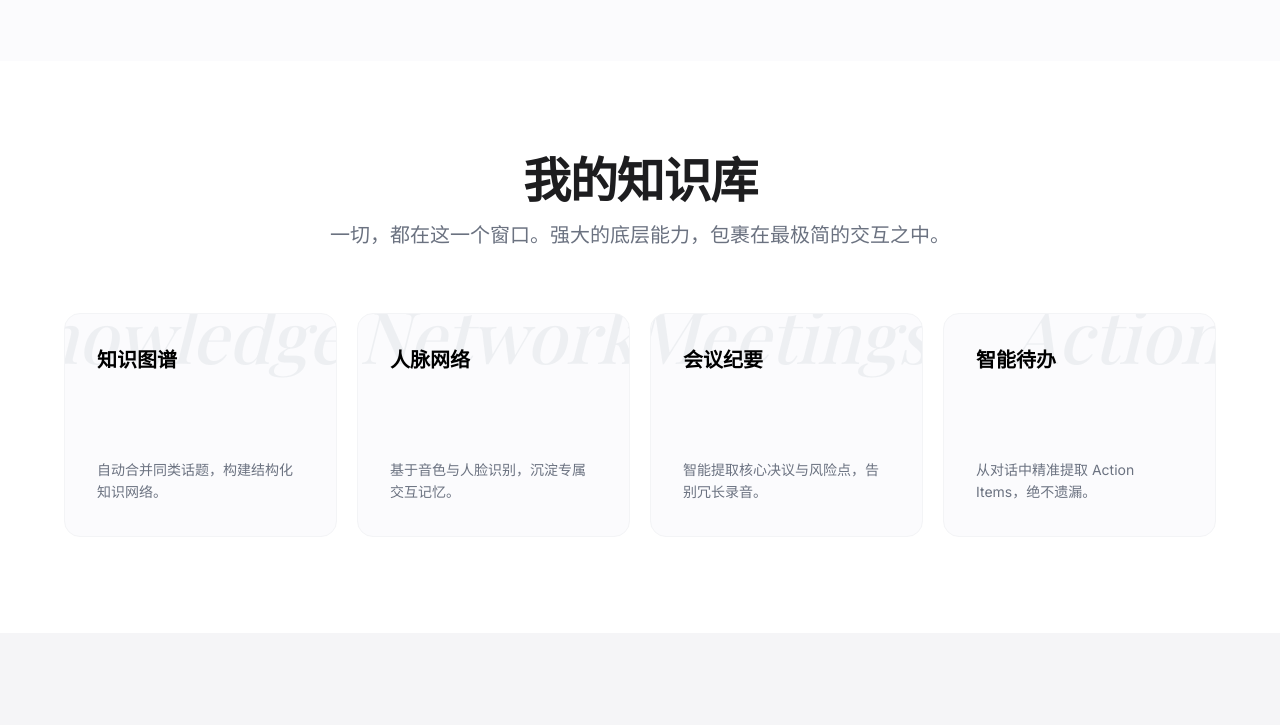
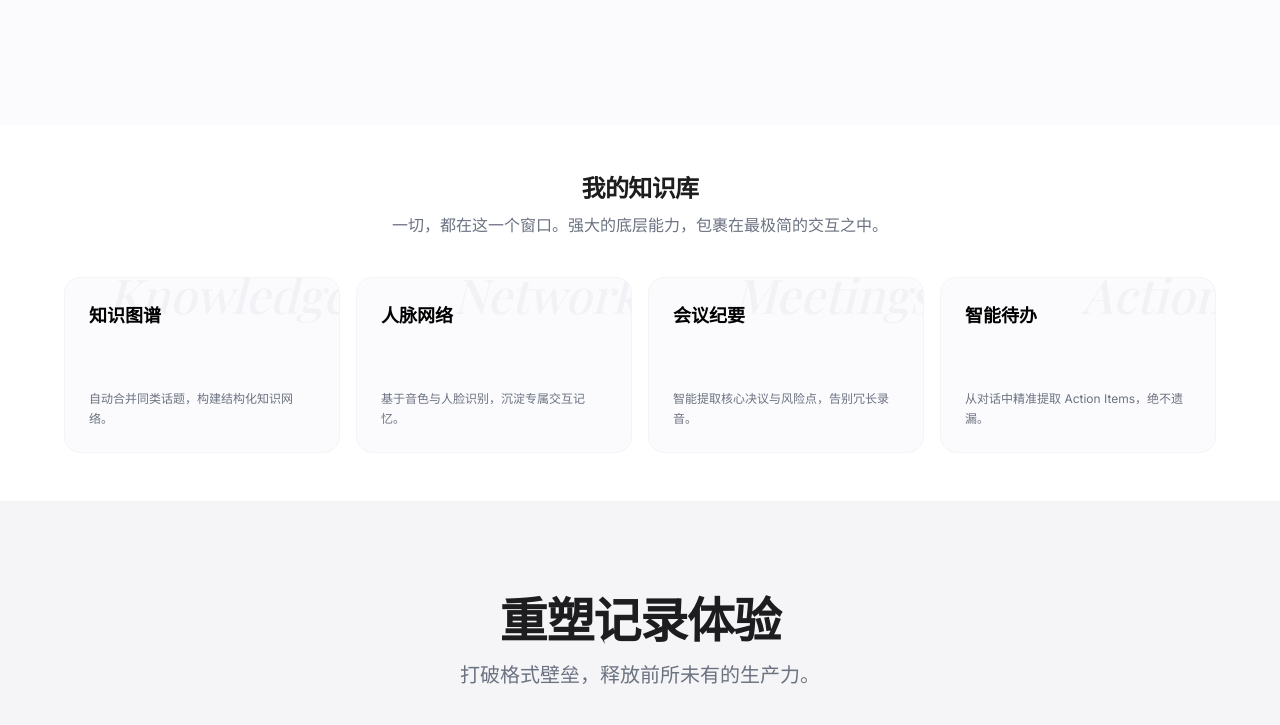
Before and after one commit to wklstuka/AITEXE2, a plain HTML site: page index.html in a window 1280 px wide. Shown: the part 601-1326 px from the top of the page. Drawn offline with nearby package versions, Linux system fonts and the light colour scheme; a web font is replaced by a local one.

Commit message:
UI: Adjust proportions and fix layout error in Knowledge Base

```diff
--- a/index.html
+++ b/index.html
@@ -103,7 +103,7 @@
 
     <main>
         <!-- 2. Hero Section (bg: apple-gray) -->
-        <section class="pt-40 pb-24 px-6 text-center bg-apple-gray">
+        <section class="pt-48 pb-32 px-6 text-center bg-apple-gray">
             <div class="max-w-4xl mx-auto">
                 <h1 class="text-5xl md:text-7xl font-bold tracking-tighter mb-6 leading-tight">
                     化繁为简，<br>知识自然沉淀。
@@ -137,49 +137,49 @@
         </section>
 
         <!-- 3. Knowledge Base Section (bg: white) -->
-        <section id="knowledge-base" class="py-24 px-6 bg-white">
+        <section id="knowledge-base" class="py-12 px-6 bg-white">
             <div class="max-w-6xl mx-auto">
-                <div class="text-center mb-16">
-                    <h2 class="text-3xl md:text-5xl font-bold tracking-tight mb-4">我的知识库</h2>
-                    <p class="text-xl text-gray-500">一切，都在这一个窗口。强大的底层能力，包裹在最极简的交互之中。</p>
+                <div class="text-center mb-10">
+                    <h2 class="text-xl md:text-2xl font-bold tracking-tight mb-2">我的知识库</h2>
+                    <p class="text-base text-gray-500">一切，都在这一个窗口。强大的底层能力，包裹在最极简的交互之中。</p>
                 </div>
 
-                <!-- Horizontal 4 Cards with Elegant Typography -->
-                <div class="grid grid-cols-1 md:grid-cols-4 gap-5 max-w-6xl mx-auto">
+                <!-- Horizontal 4 Cards with Elegant Typography - Reduced Height -->
+                <div class="grid grid-cols-1 md:grid-cols-4 gap-4 max-w-6xl mx-auto">
 
                     <!-- Card 1: 知识 -->
-                    <div onclick="openModal('modal-knowledge')" class="group cursor-pointer bg-apple-gray rounded-2xl p-8 border border-gray-100 hover:border-gray-300 hover:shadow-sm transition duration-500 flex flex-col h-56 relative overflow-hidden">
-                        <div class="absolute -right-2 -top-4 text-7xl font-serif italic text-gray-200/60 group-hover:text-gray-300/60 transition duration-500 select-none pointer-events-none">Knowledge</div>
+                    <div onclick="openModal('modal-knowledge')" class="group cursor-pointer bg-apple-gray rounded-2xl p-6 border border-gray-100 hover:border-gray-300 hover:shadow-sm transition duration-500 flex flex-col h-44 relative overflow-hidden">
+                        <div class="absolute -right-2 -top-2 text-5xl font-serif italic text-gray-200/40 group-hover:text-gray-300/40 transition duration-500 select-none pointer-events-none">Knowledge</div>
                         <div class="relative z-10 flex flex-col h-full justify-between">
-                            <h3 class="text-xl font-semibold text-black">知识图谱</h3>
-                            <p class="text-sm text-gray-500 leading-relaxed">自动合并同类话题，构建结构化知识网络。</p>
+                            <h3 class="text-lg font-semibold text-black">知识图谱</h3>
+                            <p class="text-xs text-gray-500 leading-relaxed">自动合并同类话题，构建结构化知识网络。</p>
                         </div>
                     </div>
 
                     <!-- Card 2: 关系 -->
-                    <div onclick="openModal('modal-people')" class="group cursor-pointer bg-apple-gray rounded-2xl p-8 border border-gray-100 hover:border-gray-300 hover:shadow-sm transition duration-500 flex flex-col h-56 relative overflow-hidden">
-                        <div class="absolute -right-2 -top-4 text-7xl font-serif italic text-gray-200/60 group-hover:text-gray-300/60 transition duration-500 select-none pointer-events-none">Network</div>
+                    <div onclick="openModal('modal-people')" class="group cursor-pointer bg-apple-gray rounded-2xl p-6 border border-gray-100 hover:border-gray-300 hover:shadow-sm transition duration-500 flex flex-col h-44 relative overflow-hidden">
+                        <div class="absolute -right-2 -top-2 text-5xl font-serif italic text-gray-200/40 group-hover:text-gray-300/40 transition duration-500 select-none pointer-events-none">Network</div>
                         <div class="relative z-10 flex flex-col h-full justify-between">
-                            <h3 class="text-xl font-semibold text-black">人脉网络</h3>
-                            <p class="text-sm text-gray-500 leading-relaxed">基于音色与人脸识别，沉淀专属交互记忆。</p>
+                            <h3 class="text-lg font-semibold text-black">人脉网络</h3>
+                            <p class="text-xs text-gray-500 leading-relaxed">基于音色与人脸识别，沉淀专属交互记忆。</p>
                         </div>
                     </div>
 
                     <!-- Card 3: 会议 -->
-                    <div onclick="openModal('modal-meetings')" class="group cursor-pointer bg-apple-gray rounded-2xl p-8 border border-gray-100 hover:border-gray-300 hover:shadow-sm transition duration-500 flex flex-col h-56 relative overflow-hidden">
-                        <div class="absolute -right-2 -top-4 text-7xl font-serif italic text-gray-200/60 group-hover:text-gray-300/60 transition duration-500 select-none pointer-events-none">Meetings</div>
+                    <div onclick="openModal('modal-meetings')" class="group cursor-pointer bg-apple-gray rounded-2xl p-6 border border-gray-100 hover:border-gray-300 hover:shadow-sm transition duration-500 flex flex-col h-44 relative overflow-hidden">
+                        <div class="absolute -right-2 -top-2 text-5xl font-serif italic text-gray-200/40 group-hover:text-gray-300/40 transition duration-500 select-none pointer-events-none">Meetings</div>
                         <div class="relative z-10 flex flex-col h-full justify-between">
-                            <h3 class="text-xl font-semibold text-black">会议纪要</h3>
-                            <p class="text-sm text-gray-500 leading-relaxed">智能提取核心决议与风险点，告别冗长录音。</p>
+                            <h3 class="text-lg font-semibold text-black">会议纪要</h3>
+                            <p class="text-xs text-gray-500 leading-relaxed">智能提取核心决议与风险点，告别冗长录音。</p>
                         </div>
                     </div>
 
                     <!-- Card 4: 待办 -->
-                    <div onclick="openModal('modal-tasks')" class="group cursor-pointer bg-apple-gray rounded-2xl p-8 border border-gray-100 hover:border-gray-300 hover:shadow-sm transition duration-500 flex flex-col h-56 relative overflow-hidden">
-                        <div class="absolute -right-2 -top-4 text-7xl font-serif italic text-gray-200/60 group-hover:text-gray-300/60 transition duration-500 select-none pointer-events-none">Action</div>
+                    <div onclick="openModal('modal-tasks')" class="group cursor-pointer bg-apple-gray rounded-2xl p-6 border border-gray-100 hover:border-gray-300 hover:shadow-sm transition duration-500 flex flex-col h-44 relative overflow-hidden">
+                        <div class="absolute -right-2 -top-2 text-5xl font-serif italic text-gray-200/40 group-hover:text-gray-300/40 transition duration-500 select-none pointer-events-none">Action</div>
                         <div class="relative z-10 flex flex-col h-full justify-between">
-                            <h3 class="text-xl font-semibold text-black">智能待办</h3>
-                            <p class="text-sm text-gray-500 leading-relaxed">从对话中精准提取 Action Items，绝不遗漏。</p>
+                            <h3 class="text-lg font-semibold text-black">智能待办</h3>
+                            <p class="text-xs text-gray-500 leading-relaxed">从对话中精准提取 Action Items，绝不遗漏。</p>
                         </div>
                     </div>
 
```
